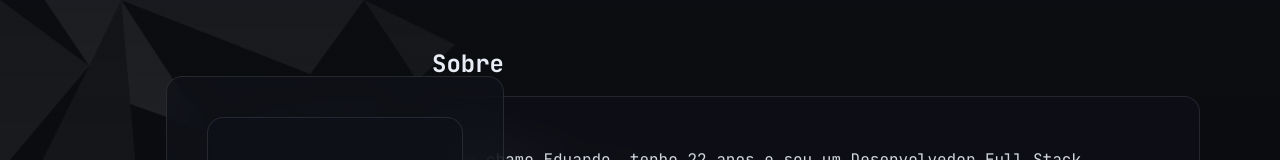
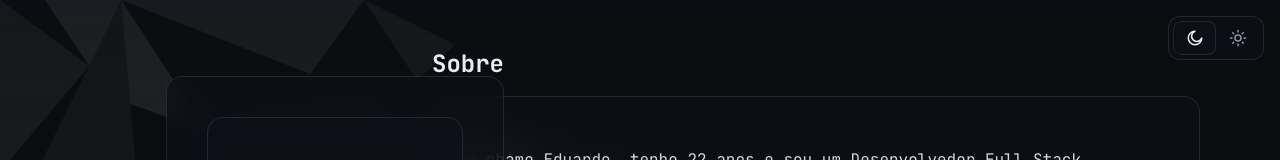
Before and after one commit to voronll/voronll-portfolio, a Next.js app: page / in a window 1280 px wide. Shown: the top 160 px of the page. Built offline with nearby package versions, Linux system fonts and the light colour scheme.

Commit message:
feat: add next-themes dependencies; enhance global styles with theme transitions and glass UI elements

```diff
--- a/app/globals.css
+++ b/app/globals.css
@@ -1,17 +1,40 @@
 @import "tailwindcss";
 
-/* ===== Dark Aero (Frutiger Aero) - Tema base ===== */
+/* ===== Dark Aero (Frutiger Aero) - Base theme ===== */
 :root {
+  /* Light (default). The ThemeProvider applies .dark by default. */
+  --background: #f6f7fb;
+  --foreground: #0c0e14;
+  --muted: rgba(12, 14, 20, 0.65);
+  --border: rgba(12, 14, 20, 0.12);
+
+  /* Glass UI */
+  --glass-bg: rgba(255, 255, 255, 0.55);
+  --glass-border: rgba(12, 14, 20, 0.12);
+  --glass-blur: 16px;
+  --glass-blur-strong: 24px;
+
+  /* Background overlay (controlled by theme) */
+  --page-overlay-a: rgba(246, 247, 251, 0.25);
+  --page-overlay-b: rgba(246, 247, 251, 0.15);
+
+  /* Background image (controlled by theme) */
+  --page-bg-image: url(/878-white.jpg);
+}
+
+html.dark {
   --background: #0c0e14;
   --foreground: #e8ecf4;
   --muted: #8b95a8;
   --border: rgba(255, 255, 255, 0.08);
 
-  /* Glass UI */
   --glass-bg: rgba(15, 18, 25, 0.6);
   --glass-border: rgba(255, 255, 255, 0.1);
-  --glass-blur: 16px;
-  --glass-blur-strong: 24px;
+
+  --page-overlay-a: rgba(12, 14, 20, 0.7);
+  --page-overlay-b: rgba(12, 14, 20, 0.5);
+
+  --page-bg-image: url(/878.jpg);
 }
 
 @theme inline {
@@ -21,16 +44,74 @@
   --font-mono: var(--font-jetbrains-mono), ui-monospace, monospace;
 }
 
+/* ===== Theme Transition ===== */
+@supports (view-transition-name: root) {
+  html {
+    view-transition-name: root;
+  }
+
+  html.theme-circle-transition::view-transition-old(root),
+  html.theme-circle-transition::view-transition-new(root) {
+    animation-duration: 520ms;
+    animation-timing-function: cubic-bezier(0.2, 0.9, 0.2, 1);
+    animation-fill-mode: both;
+  }
+
+  /* Default: no animation (avoid interfering with other transitions) */
+  ::view-transition-old(root),
+  ::view-transition-new(root) {
+    animation: none;
+  }
+
+  html.theme-circle-transition::view-transition-old(root) {
+    animation-name: theme-circle-out;
+  }
+
+  html.theme-circle-transition::view-transition-new(root) {
+    animation-name: theme-circle-in;
+  }
+
+  @keyframes theme-circle-in {
+    from {
+      clip-path: circle(0px at var(--vt-x) var(--vt-y));
+    }
+    to {
+      clip-path: circle(var(--vt-r) at var(--vt-x) var(--vt-y));
+    }
+  }
+
+  @keyframes theme-circle-out {
+    from {
+      clip-path: circle(var(--vt-r) at var(--vt-x) var(--vt-y));
+    }
+    to {
+      clip-path: circle(0px at var(--vt-x) var(--vt-y));
+    }
+  }
+}
+
+@media (prefers-reduced-motion: reduce) {
+  html.theme-circle-transition::view-transition-old(root),
+  html.theme-circle-transition::view-transition-new(root) {
+    animation: none !important;
+  }
+}
+
 body {
   background:
-    linear-gradient(180deg, rgba(12, 14, 20, 0.7) 0%, rgba(12, 14, 20, 0.5) 50%, rgba(12, 14, 20, 0.7) 100%),
-    url(/878.jpg) center center / cover no-repeat fixed;
+    linear-gradient(
+      180deg,
+      var(--page-overlay-a) 0%,
+      var(--page-overlay-b) 50%,
+      var(--page-overlay-a) 100%
+    ),
+    var(--page-bg-image) center center / cover no-repeat fixed;
   min-height: 100vh;
   color: var(--foreground);
-  /* fonte aplicada via className do next/font no layout */
+  /* font applied via className in layout */
 }
 
-/* Utilitários para glass */
+/* Glass utilities */
 .glass {
   background: var(--glass-bg);
   backdrop-filter: blur(var(--glass-blur));
@@ -39,7 +120,7 @@ body {
 }
 
 .glass-strong {
-  background: rgba(15, 18, 25, 0.75);
+  background: color-mix(in srgb, var(--glass-bg) 70%, var(--background));
   backdrop-filter: blur(var(--glass-blur-strong));
   -webkit-backdrop-filter: blur(var(--glass-blur-strong));
   border: 1px solid var(--glass-border);
--- a/app/layout.tsx
+++ b/app/layout.tsx
@@ -1,5 +1,7 @@
 import type { Metadata } from "next";
 import { JetBrains_Mono } from "next/font/google";
+import { ThemeProvider } from "@/components/theme-provider";
+import { SiteHeader } from "@/components/SiteHeader";
 import "./globals.css";
 
 const jetbrainsMono = JetBrains_Mono({
@@ -18,11 +20,19 @@ export default function RootLayout({
   children: React.ReactNode;
 }>) {
   return (
-    <html lang="pt-BR">
+    <html lang="pt-BR" suppressHydrationWarning>
       <body
         className={`${jetbrainsMono.variable} ${jetbrainsMono.className} antialiased`}
       >
-        {children}
+        <ThemeProvider
+          attribute="class"
+          defaultTheme="dark"
+          enableSystem={false}
+          disableTransitionOnChange
+        >
+          <SiteHeader />
+          {children}
+        </ThemeProvider>
       </body>
     </html>
   );
--- /dev/null
+++ b/components/SiteHeader.tsx
@@ -0,0 +1,11 @@
+"use client";
+
+import { ThemeToggle } from "@/components/ThemeToggle";
+
+export function SiteHeader() {
+  return (
+    <header className="fixed top-4 right-4 z-20 flex items-center gap-2">
+      <ThemeToggle />
+    </header>
+  );
+}
--- /dev/null
+++ b/components/ThemeToggle.tsx
@@ -0,0 +1,144 @@
+"use client";
+
+import { useEffect, useState } from "react";
+import { useTheme } from "next-themes";
+
+function SunIcon({ className }: { className?: string }) {
+  return (
+    <svg
+      className={className}
+      xmlns="http://www.w3.org/2000/svg"
+      width="18"
+      height="18"
+      viewBox="0 0 24 24"
+      fill="none"
+      stroke="currentColor"
+      strokeWidth="2"
+      strokeLinecap="round"
+      strokeLinejoin="round"
+    >
+      <circle cx="12" cy="12" r="4" />
+      <path d="M12 2v2" />
+      <path d="M12 20v2" />
+      <path d="m4.93 4.93 1.41 1.41" />
+      <path d="m17.66 17.66 1.41 1.41" />
+      <path d="M2 12h2" />
+      <path d="M20 12h2" />
+      <path d="m6.34 17.66-1.41 1.41" />
+      <path d="m19.07 4.93-1.41 1.41" />
+    </svg>
+  );
+}
+
+function MoonIcon({ className }: { className?: string }) {
+  return (
+    <svg
+      className={className}
+      xmlns="http://www.w3.org/2000/svg"
+      width="18"
+      height="18"
+      viewBox="0 0 24 24"
+      fill="none"
+      stroke="currentColor"
+      strokeWidth="2"
+      strokeLinecap="round"
+      strokeLinejoin="round"
+    >
+      <path d="M12 3a7 7 0 1 0 9 9 9 9 0 1 1-9-9Z" />
+    </svg>
+  );
+}
+
+export function ThemeToggle() {
+  const { theme, setTheme } = useTheme();
+  const [mounted, setMounted] = useState(false);
+
+  useEffect(() => setMounted(true), []);
+
+  const isDark = mounted ? theme === "dark" : true;
+  const nextTheme = isDark ? "light" : "dark";
+
+  async function toggleWithCircle(e: React.MouseEvent<HTMLButtonElement>) {
+    const reducedMotion =
+      typeof window !== "undefined" &&
+      window.matchMedia?.("(prefers-reduced-motion: reduce)").matches;
+
+    if (!mounted || reducedMotion) {
+      setTheme(nextTheme);
+      return;
+    }
+
+    const doc = document.documentElement;
+    const x = e.clientX;
+    const y = e.clientY;
+    const endRadius = Math.hypot(
+      Math.max(x, window.innerWidth - x),
+      Math.max(y, window.innerHeight - y),
+    );
+
+    doc.style.setProperty("--vt-x", `${x}px`);
+    doc.style.setProperty("--vt-y", `${y}px`);
+    doc.style.setProperty("--vt-r", `${endRadius}px`);
+
+    const startViewTransition = (
+      document as unknown as {
+        startViewTransition?: (cb: () => void) => { finished: Promise<void> };
+      }
+    ).startViewTransition;
+
+    if (!startViewTransition) {
+      setTheme(nextTheme);
+      return;
+    }
+
+    doc.classList.add("theme-circle-transition");
+    const transition = (document as unknown as {
+      startViewTransition: (cb: () => void) => { finished: Promise<void> };
+    }).startViewTransition(() => setTheme(nextTheme));
+
+    try {
+      await transition.finished;
+    } finally {
+      doc.classList.remove("theme-circle-transition");
+    }
+  }
+
+  return (
+    <button
+      type="button"
+      onClick={toggleWithCircle}
+      className="glass relative h-11 w-24 rounded-xl p-1 inline-flex items-center transition-colors hover:bg-white/5 border-white/10"
+      aria-label={isDark ? "Ativar tema claro" : "Ativar tema escuro"}
+      title={isDark ? "Tema: escuro" : "Tema: claro"}
+      aria-pressed={isDark}
+    >
+      <span className="relative w-full h-full grid grid-cols-2 rounded-lg overflow-hidden">
+        {/* Indicador (retangular) — ocupa exatamente 1 coluna */}
+        <span
+          className={`glass-strong absolute inset-0 w-1/2 rounded-lg border border-(--glass-border) transition-transform duration-300 ${
+            isDark ? "translate-x-0" : "translate-x-full"
+          }`}
+          aria-hidden="true"
+        />
+
+        {/* Ícones (sem texto) */}
+        <span
+          className={`relative z-10 grid place-items-center transition-colors ${
+            isDark ? "text-foreground" : "text-(--muted)"
+          }`}
+          aria-hidden="true"
+        >
+          <MoonIcon />
+        </span>
+        <span
+          className={`relative z-10 grid place-items-center transition-colors ${
+            isDark ? "text-(--muted)" : "text-foreground"
+          }`}
+          aria-hidden="true"
+        >
+          <SunIcon />
+        </span>
+      </span>
+    </button>
+  );
+}
--- /dev/null
+++ b/components/theme-provider.tsx
@@ -0,0 +1,11 @@
+"use client"
+
+import * as React from "react"
+import { ThemeProvider as NextThemesProvider } from "next-themes"
+
+export function ThemeProvider({
+  children,
+  ...props
+}: React.ComponentProps<typeof NextThemesProvider>) {
+  return <NextThemesProvider {...props}>{children}</NextThemesProvider>
+}
--- a/package.json
+++ b/package.json
@@ -9,7 +9,9 @@
     "lint": "eslint"
   },
   "dependencies": {
+    "geist": "^1.7.0",
     "next": "16.1.6",
+    "next-themes": "^0.4.6",
     "react": "19.2.3",
     "react-dom": "19.2.3"
   },
```
Also changed, not shown: 1 other file (tests, documents, lock files or other folders).
